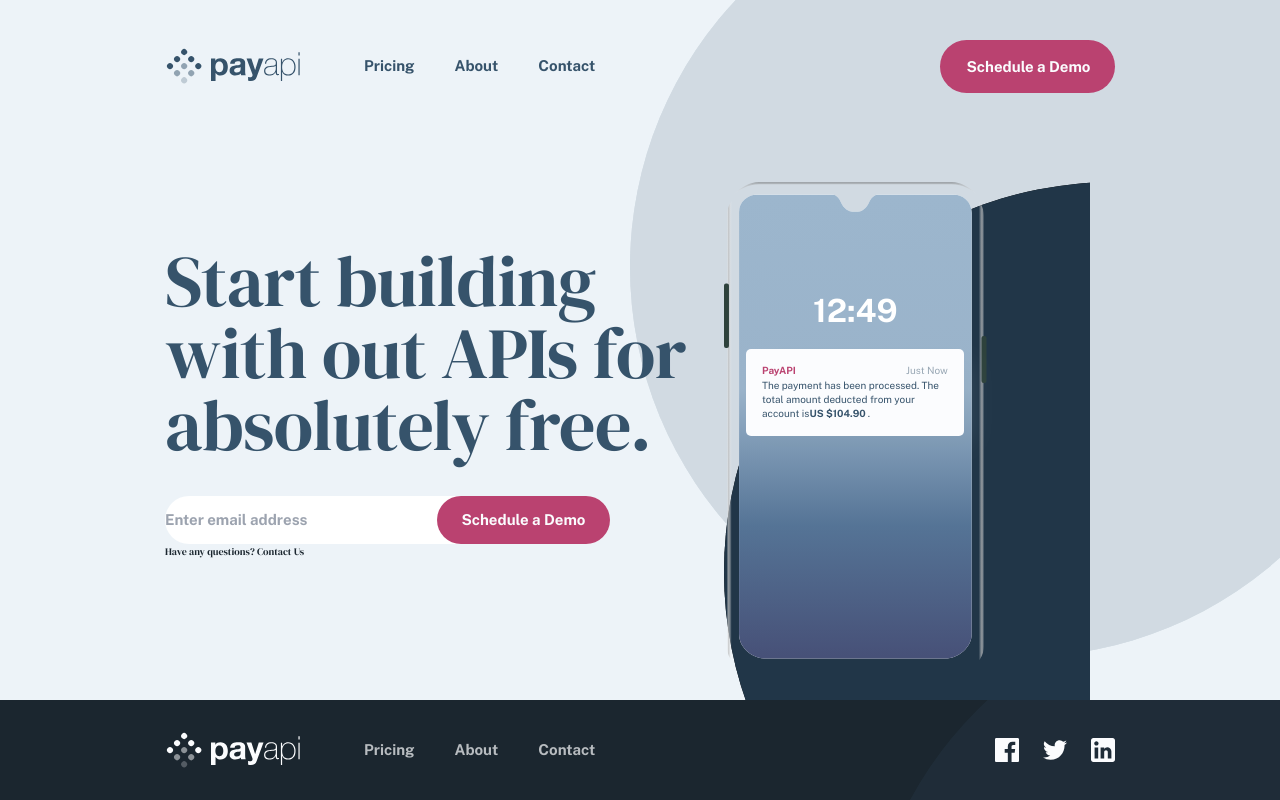
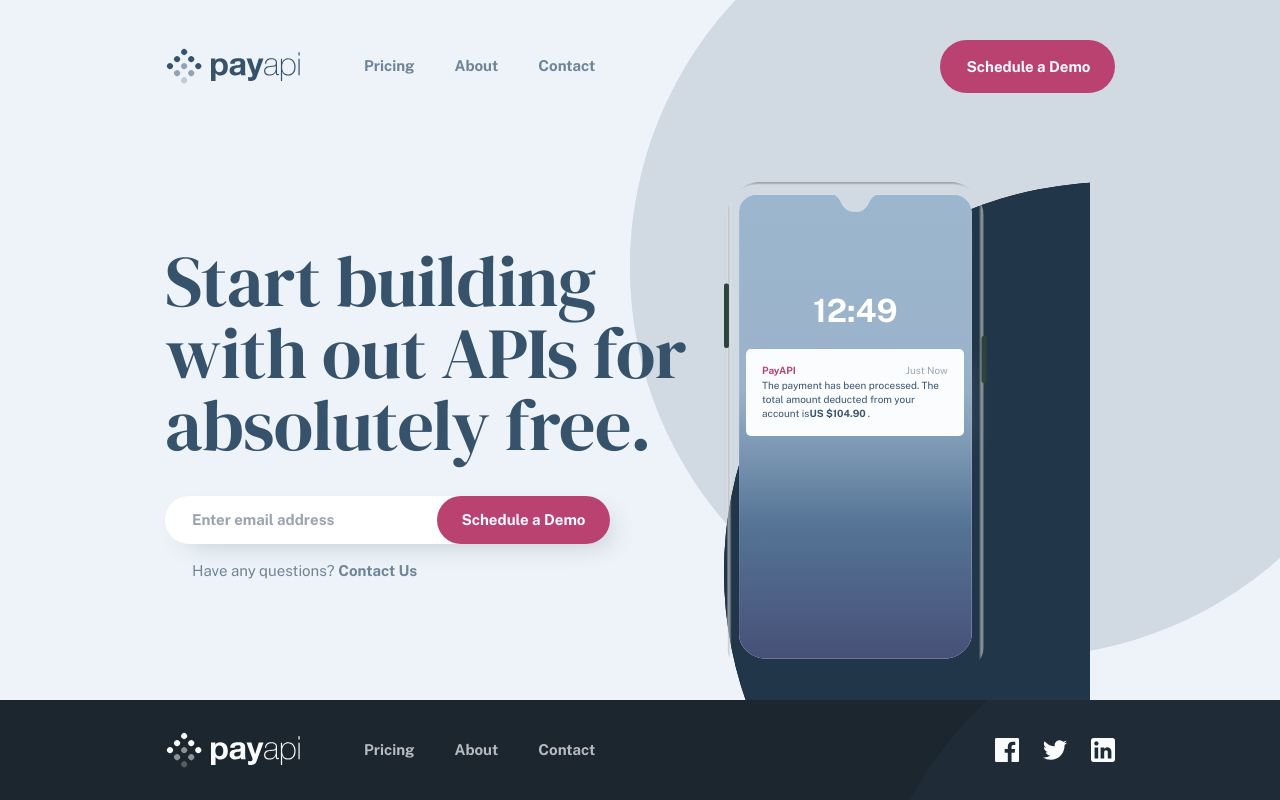
Before and after one commit to SabinaCristea/payAPI-multi-page, a Next.js app: page / in a window 1280 px wide. Shown: the top 800 px of the page. Built offline with nearby package versions, Linux system fonts and the light colour scheme.

Commit message:
finish hero section

```diff
--- a/app/_components/Navigation.tsx
+++ b/app/_components/Navigation.tsx
@@ -14,7 +14,7 @@ export default function Navigation() {
   return (
     <nav className="mx-[16.5rem] mt-[4rem] text-[1.5rem]">
       <ul
-        className={`${publicSans.className} font-bold flex items-center text-[var(--secondary-blue-1)]`}
+        className={`${publicSans.className} font-bold flex items-center text-[var(--secondary-blue-1-opac)]`}
       >
         <li className="mr-[6.4rem]">
           <Link href="/">
--- a/app/_styles/globals.css
+++ b/app/_styles/globals.css
@@ -11,6 +11,7 @@
   --primary-white-opac: rgba(251, 252, 254, 0.7);
 
   --secondary-blue-1: #36536b;
+  --secondary-blue-1-opac: hsla(207, 33%, 32%, 0.7);
   --secondary-blue-2: #1b262f;
   --secondary-blue-3: #6c8294;
   --secondary-pink: #da6d97;
--- a/app/page.tsx
+++ b/app/page.tsx
@@ -28,14 +28,16 @@ export default function Home() {
         >
           <input
             placeholder="Enter email address"
-            className="w-[100%] h-[100%] rounded-[50rem] shadow-[input]"
+            className="w-[100%] h-[100%] rounded-[50rem] shadow-input focus-visible:outline-none hover:shadow-none pl-[2.7rem] text-[1.5rem]"
           />
-          <button className="flex items-center justify-center  text-[var(--primary-white)] bg-[var(--primary-pink)] rounded-[50rem] hover:bg-[var(--secondary-pink)] absolute top-0 right-0 w-[17.3rem] h-[100%] leading-[1.5rem]">
+          <button className="flex items-center justify-center  text-[var(--primary-white)] bg-[var(--primary-pink)] rounded-[50rem] hover:bg-[var(--secondary-pink)] absolute top-0 right-0 w-[17.3rem] h-[100%] leading-[1.5rem] ">
             Schedule a Demo
           </button>
         </div>
-        <p>
-          Have any questions? <span>Contact Us</span>
+        <p
+          className={`mt-[1.6rem] ml-[2.7rem] ${publicSans.className} text-[1.5rem] text-[var(--secondary-blue-1-opac)]`}
+        >
+          Have any questions? <span className="font-[700]">Contact Us</span>
         </p>
       </div>
     </div>
```
